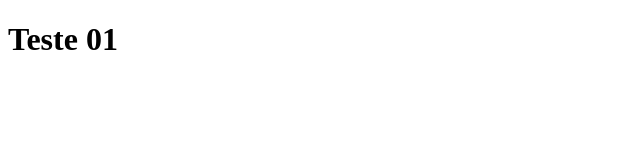
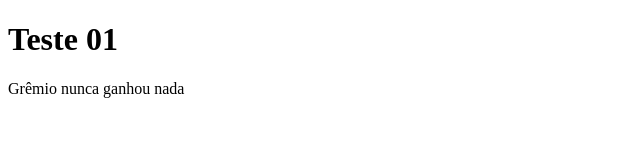
Before and after one commit to Kathia1999/RafaelCerto, a plain HTML site: page index.html in a window 1280 px wide. Shown: the whole page, without its empty margins (0-640 px from the left). Drawn offline with Linux system fonts and the light colour scheme.

Commit message:
kathia talvez

```diff
--- a/index.html
+++ b/index.html
@@ -7,5 +7,6 @@
 </head>
 <body>
     <h1> Teste 01</h1>
+    Grêmio nunca ganhou nada
 </body>
 </html>
```
